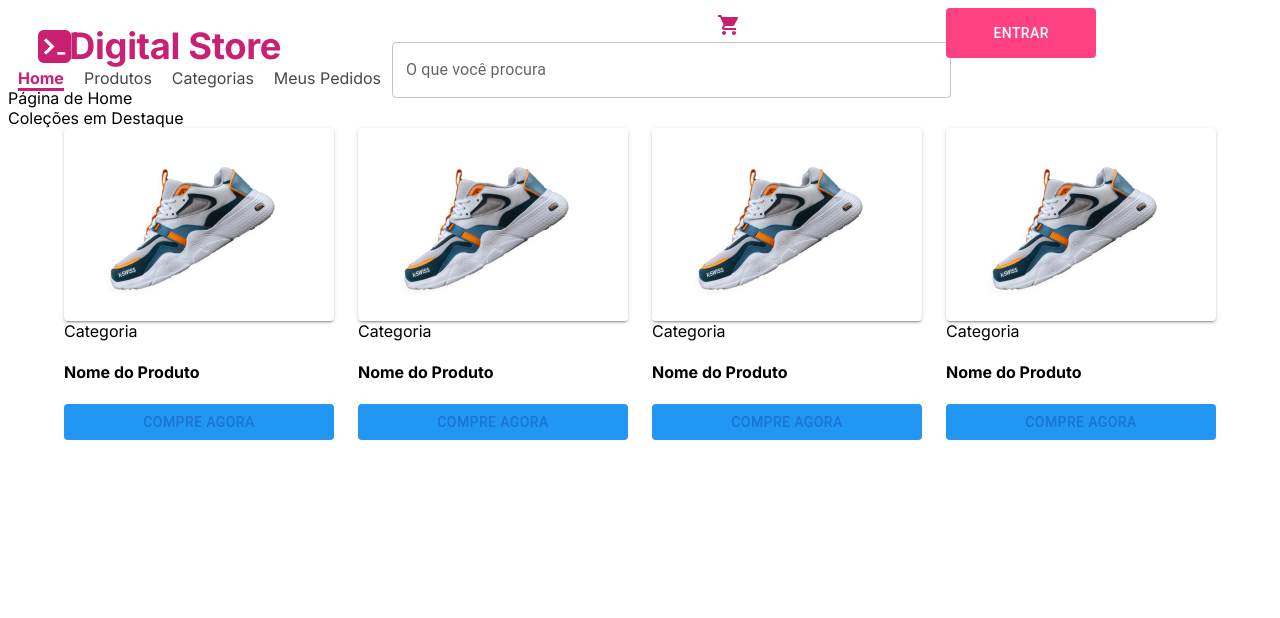
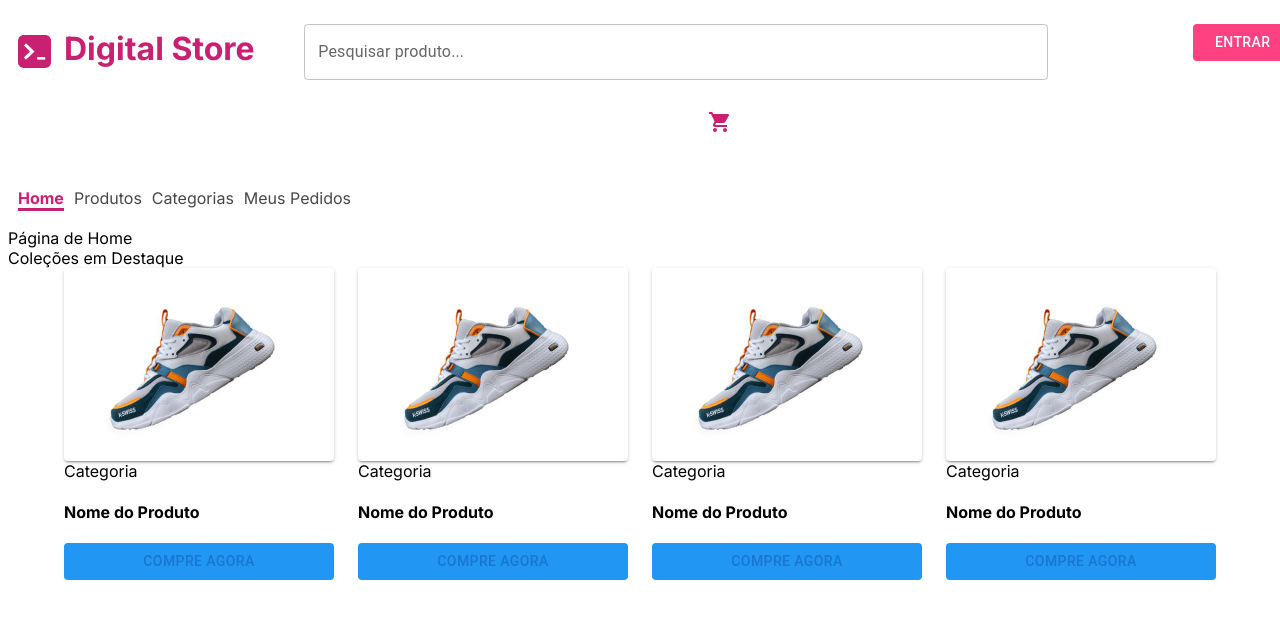
Before and after one commit to maiaaraujo/Digital_Store, a React (Create React App) app in the folder front/: page / in a window 1280 px wide. Shown: the top 618 px of the page. Built offline with nearby package versions, Linux system fonts and the light colour scheme; a web font is replaced by a local one.

Commit message:
grid navbar

```diff
--- a/front/src/App.js
+++ b/front/src/App.js
@@ -4,8 +4,6 @@ import Produtos from "./pages/Produtos";
 import Categorias from "./pages/Categorias";
 import Home from "./pages/Home";
 import MeusPedidos from "./pages/MeusPedidos";
-import Navbar from "./components/Navbar";
-import Menu from "./components/Menu";
 
 import "./index.css";
 
--- a/front/src/components/Menu/index.js
+++ b/front/src/components/Menu/index.js
@@ -2,7 +2,7 @@ import {Link, useLocation} from "react-router-dom";
 
 
 
-import "./style.css";
+import "./styles.css";
 
 export default function Menu() {
     const location = useLocation();
--- a/front/src/components/Menu/style.css
+++ b/front/src/components/Menu/styles.css
@@ -1,9 +1,14 @@
+.menu {
+    margin-top: 50px;
+    margin-bottom: 20px;
+}
+
 .menu a {
     text-decoration: none;
     margin-left: 10px;
-    margin-right: 10px;
+    margin-top: 200px;
     color: #474747;
-    margin-top: 100px;
+
 
 
 }
--- a/front/src/components/Navbar/index.js
+++ b/front/src/components/Navbar/index.js
@@ -1,4 +1,4 @@
-import {Button, TextField} from "@mui/material";
+import {Button, Grid, TextField} from "@mui/material";
 import {ShoppingCart} from "@mui/icons-material";
 import { pink } from "@mui/material/colors";
 import "./styles.css"
@@ -6,15 +6,29 @@ import Vector from "./Vector.png";
 
 export default function Navbar() {
     return(
-        <div>
-            <img className="Vector" src={Vector}/>
-            <h1 className="logo">Digital Store</h1>
-            <TextField className="input" label="O que você procura"/>
+        <div className="navbar">
+            <Grid container>
+                <Grid item>
+                    <img className="Vector" src={Vector}/>
+                </Grid>
 
-            <Button className="botao" sx={{backgroundColor:
-            pink['A200'],color:"white"}}>Entrar</Button>
-            <ShoppingCart className="carrinho"/>
+                <Grid item>
+                     <h1 className="logo">Digital Store</h1>
+                </Grid>
 
+                <Grid item>
+                     <TextField className="input" label="Pesquisar produto..."/>
+                </Grid>
+
+                <Grid item>
+                   <Button className="botao" sx={{backgroundColor:
+                   pink['A200'],color:"white"}}>Entrar</Button>
+                </Grid>
+
+                <Grid item>
+                   <ShoppingCart className="carrinho"/>
+                </Grid>
+          </Grid>
         </div>
     )
 }
--- a/front/src/components/Navbar/styles.css
+++ b/front/src/components/Navbar/styles.css
@@ -1,47 +1,37 @@
 @import url('https://fonts.googleapis.com/css2?family=Inter:wght@400;700&family=Tilt+Neon&family=VT323&display=swap');
 
+.navbar {
+    left: 10%;
+}
+
 .logo {
-    position: absolute;
-    left: 5.4%;
-    right: 0%;
-    top: 0%;
-    bottom: 0%;
+    /* position: absolute; */
+    margin-left: 13px;
     font-family: 'Inter';
-    font-style: normal;
-    font-weight: 600;
-    font-size: 36.3951px;
-    line-height: 44px;
-    letter-spacing: -0.01em;
     color: #C92071;
 }
 
 .carrinho {
+    width: 100%;
     color: #C92071;
+    margin-left: 700px;
+    margin-top: 20px;
 }
 
 .Vector {
-    position: absolute;
-    left: 3%;
-    right: 4.5%;
-    top: 3.8%;
-    bottom: -61.36%;
+    margin-left: 10px;
+    margin-top: 27px;
 }
 
 .input {
-    position: absolute;
-    width: 559px;
-    height: 60px;
-    left: 384px;
-    top: 34px;
+    left: 20%;
+    width: 300%;
+    top: 20%;
 }
 
 .botao {
-    position: absolute;
-    width: 150px;
-    height: 50px;
-    padding: 20%;
-    left: 30%;
-    right: 0%;
-    top: 0%;
-    bottom: 0%;
+    width: 100px;
+    padding: 100%;
+    left: 690%;
+    top: 20%;
 }
--- a/front/src/pages/Home/index.js
+++ b/front/src/pages/Home/index.js
@@ -10,12 +10,15 @@ import { Container } from "@mui/material";
 
 export default function Home () {
     return (
-  <div>
+      <div>
         <Navbar/>
-        <Menu className="menu"/>
-        Página de Home
+        <Menu/>
+          Página de Home
+
         <Carousel/>
+
         <ColecoesDestaque/>
+
     <Container>
     <Grid container spacing={3}>
 
--- a/front/src/pages/Produtos/index.js
+++ b/front/src/pages/Produtos/index.js
@@ -1,7 +1,8 @@
 import Menu from "../../components/Menu";
 import {Card, Button, Grid} from "@mui/material";
 import React from "react";
-//import {useState} from "react";
+
+import "./styles.css";
 
 function CadaProduto (props) {
     const [quantidade, alterarQuantidade] = React.useState(1);
@@ -17,12 +18,12 @@ function CadaProduto (props) {
         alterarQuantidade(quantidade - 1);
     }
     return (
-        <Card>
+        <Card style={{width: '100%', padding: '10px'}}>
         {props.produto} (R$ {props.valor})
 
-        <Button disabled={quantidade <= 1} onClick={remove}>-</Button>
+        <Button  disabled={quantidade <= 1} onClick={remove}>-</Button>
          {quantidade}
-        <Button onClick={add}>+</Button>
+        <Button className="x" onClick={add}>+</Button>
 
         <hr/>
 
--- /dev/null
+++ b/front/src/pages/Produtos/styles.css
@@ -0,0 +1,4 @@
+.x {
+    color: red !important;
+    background-color: black !important;
+}
```
Also changed, not shown: front/src/pages/Produtos/style.css (deleted).
